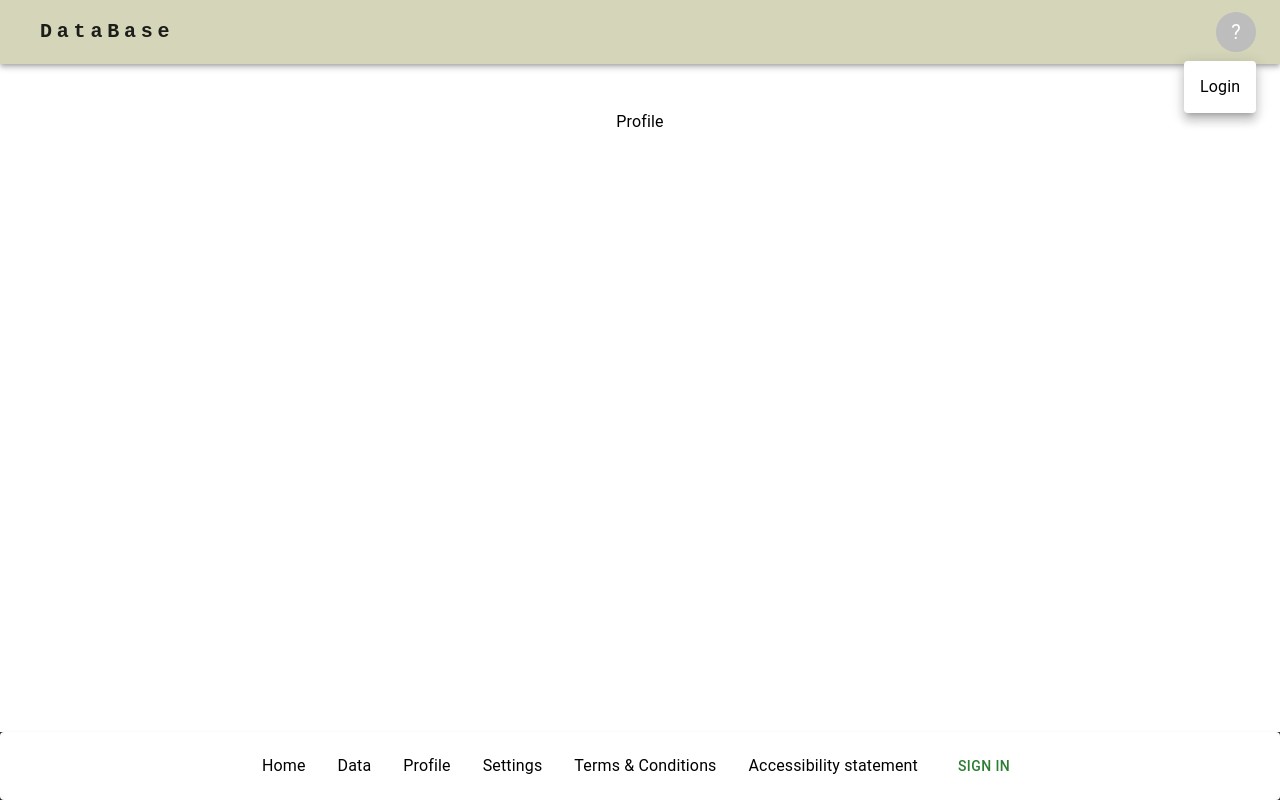
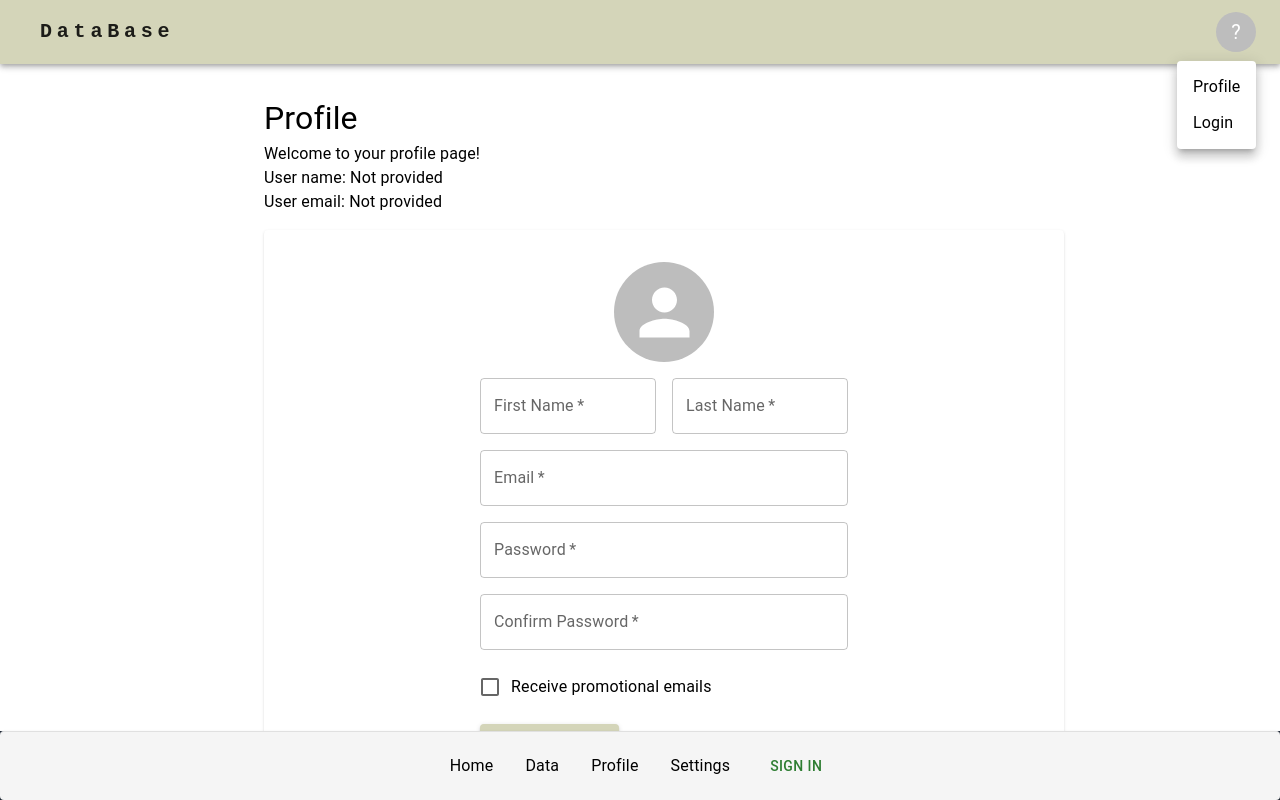
Before and after one commit to LastVoyager/Dashboard-App, a Next.js app: page /dashboard/profile in a window 1280 px wide. Both pictures are taken after a click on the button "Open profile settings". Built offline with nearby package versions, Linux system fonts and the light colour scheme; no server answers; some icons are missing.

Commit message:
Made Profile and Settings pages

```diff
--- a/src/app/dashboard/page.tsx
+++ b/src/app/dashboard/page.tsx
@@ -2,7 +2,7 @@ import React from "react";
 import DataRibbon from "@/components/DashBoard/DataRibbon/DataRibbon";
 import TransactionsPerDay from "@/components/DashBoard/TransactionPerDay/TransactionPerDay";
 import TransactionBottomRow from "@/components/DashBoard/TransactionBottomRaw/TransactionBottomRow";
-import { Box, Grid, Paper } from "@mui/material";
+import { Box } from "@mui/material";
 import scss from "./dashboard.module.scss";
 
 const Dashboard = () => {
--- a/src/app/dashboard/profile/page.tsx
+++ b/src/app/dashboard/profile/page.tsx
@@ -1,10 +1,156 @@
-import React from "react";
+"use client";
 
-function Profile () {
+import React, { useState } from "react";
+import { useSession } from "next-auth/react";
+import {
+  Avatar,
+  Typography,
+  Box,
+  Grid,
+  TextField,
+  Checkbox,
+  FormControlLabel,
+  Button,
+} from "@mui/material";
+import Paper from "@mui/material/Paper";
+
+function Profile() {
+  const { data: session } = useSession();
+  //default values for form`s inputs fields based on session data
+  const names = session?.user?.name ? session.user.name.split(" ") : [];
+  const firstName = names[0];
+  const lastName = names.length > 1 ? names[names.length - 1] : "";
+  const email = session?.user?.email;
+
+  const [formData, setFormData] = useState({
+    firstName: firstName,
+    lastName: lastName,
+    email: email,
+    password: "",
+    confirmPassword: "",
+    receiveEmail: false,
+  });
+
+  const handleFormChange = (e: React.ChangeEvent<HTMLInputElement>) => {
+    const { name, value, checked, type } = e.target;
+    setFormData((prev) => ({
+      ...prev,
+      [name]: type === "checkbox" ? checked : value,
+    }));
+  };
+
+  const handleSubmit = (e: React.FormEvent<HTMLFormElement>) => {
+    e.preventDefault();
+    console.log("Submitted form:", formData);
+  };
+
   return (
-    <div className="p-4 flex  text-center items-center justify-center">
-      <h1>Profile</h1>
-    </div>
+    <>
+      <Box sx={{ maxWidth: 800, margin: "0 auto" }}>
+        <h1 style={{ fontSize: "2rem" }}>Profile</h1>
+        <Box sx={{ mb: 2 }}>
+          <Typography>Welcome to your profile page!</Typography>
+          <Typography>
+            User name: {session?.user?.name || "Not provided"}{" "}
+          </Typography>
+          <Typography>
+            User email: {session?.user?.email || "Not provided"}
+          </Typography>
+        </Box>
+        <Paper sx={{ padding: "2rem 2rem", marginBottom: "2rem" }}>
+          <Grid container justifyContent="center">
+            <Grid size={{ xs: 12, sm: 6, md: 6 }}>
+              <Box display="flex" flexDirection="column" alignItems="center">
+                <Avatar
+                  sx={{ width: 100, height: 100, marginBottom: "1rem" }}
+                  src={session?.user?.image || undefined}
+                />
+              </Box>
+              <form
+                onSubmit={handleSubmit}
+                style={{ maxWidth: 600, margin: "0 auto" }}
+              >
+                <Grid container spacing={2}>
+                  <Grid size={{ xs: 12, sm: 6 }}>
+                    <TextField
+                      required
+                      fullWidth
+                      label="First Name"
+                      name="firstName"
+                      value={formData.firstName}
+                      onChange={handleFormChange}
+                    />
+                  </Grid>
+                  <Grid size={{ xs: 12, sm: 6 }}>
+                    <TextField
+                      required
+                      fullWidth
+                      label="Last Name"
+                      name="lastName"
+                      value={formData.lastName}
+                      onChange={handleFormChange}
+                    />
+                  </Grid>
+                  <Grid size={{ xs: 12 }}>
+                    <TextField
+                      required
+                      fullWidth
+                      label="Email"
+                      name="email"
+                      autoComplete="off"
+                      value={formData.email}
+                      onChange={handleFormChange}
+                    />
+                  </Grid>
+                  <Grid size={{ xs: 12 }}>
+                    <TextField
+                      required
+                      fullWidth
+                      type="password"
+                      label="Password"
+                      name="password"
+                      autoComplete="new-password"
+                      value={formData.password}
+                      onChange={handleFormChange}
+                    />
+                  </Grid>
+                  <Grid size={{ xs: 12 }}>
+                    <TextField
+                      required
+                      fullWidth
+                      type="password"
+                      label="Confirm Password"
+                      name="confirmPassword"
+                      autoComplete="new-password"
+                      value={formData.confirmPassword}
+                      onChange={handleFormChange}
+                    />
+                  </Grid>
+                  <Grid size={{ xs: 12 }}>
+                    <FormControlLabel
+                      control={
+                        <Checkbox
+                          checked={formData.receiveEmail}
+                          name="receiveEmail"
+                          color="primary"
+                          onChange={handleFormChange}
+                        />
+                      }
+                      label="Receive promotional emails"
+                    />
+                  </Grid>
+                  <Grid size={{ xs: 12 }}>
+                    <Button type="submit" variant="contained" color="primary">
+                      Save Changes
+                    </Button>
+                  </Grid>
+                </Grid>
+              </form>
+            </Grid>
+          </Grid>
+        </Paper>
+      </Box>
+    </>
   );
 }
 
--- a/src/app/dashboard/settings/page.tsx
+++ b/src/app/dashboard/settings/page.tsx
@@ -1,10 +1,107 @@
-import React from "react";
-function Settings() {
+"use client";
+import { useState } from "react";
+import {
+  Box,
+  Typography,
+  Grid,
+  FormControl,
+  FormGroup,
+  FormControlLabel,
+  Switch,
+  Button,
+} from "@mui/material";
+
+const Settings = () => {
+  const [showRevenue, setShowRevenue] = useState(true);
+  const [showProfit, setShowProfit] = useState(true);
+  const [showOrders, setShowOrders] = useState(true);
+  const [showCustomers, setShowCustomers] = useState(true);
+
+  const handleShowRevenueChange = (
+    event: React.ChangeEvent<HTMLInputElement>,
+  ) => {
+    setShowRevenue(event.target.checked);
+  };
+  const handleShowProfitChange = (
+    event: React.ChangeEvent<HTMLInputElement>,
+  ) => {
+    setShowProfit(event.target.checked);
+  };
+  const handleShowOrdersChange = (
+    event: React.ChangeEvent<HTMLInputElement>,
+  ) => {
+    setShowOrders(event.target.checked);
+  };
+
+  const handleShowCustomersChange = (
+    event: React.ChangeEvent<HTMLInputElement>,
+  ) => {
+    setShowCustomers(event.target.checked);
+  };
+
+  const handleSubmit = (event: React.FormEvent) => {
+    event.preventDefault();
+    // Some logic here.
+  };
   return (
-    <div className="p-4 flex  text-center items-center justify-center">
+    <>
       <h1>Settings</h1>
-    </div>
+      <Box>
+        <Typography variant="h6">This is the settings page.</Typography>
+        <form onSubmit={handleSubmit}>
+          <Grid container spacing={2}>
+            <Grid size={{ xs: 12 }}>
+              <FormControl component="fieldset">
+                <FormGroup>
+                  <FormControlLabel
+                    control={
+                      <Switch
+                        checked={showRevenue}
+                        onChange={handleShowRevenueChange}
+                      />
+                    }
+                    label="Revenue"
+                  />
+                  <FormControlLabel
+                    control={
+                      <Switch
+                        checked={showProfit}
+                        onChange={handleShowProfitChange}
+                      />
+                    }
+                    label="Profit"
+                  />
+                  <FormControlLabel
+                    control={
+                      <Switch
+                        checked={showOrders}
+                        onChange={handleShowOrdersChange}
+                      />
+                    }
+                    label="Orders"
+                  />
+                  <FormControlLabel
+                    control={
+                      <Switch
+                        checked={showCustomers}
+                        onChange={handleShowCustomersChange}
+                      />
+                    }
+                    label="Customers"
+                  />
+                </FormGroup>
+              </FormControl>
+            </Grid>
+            <Grid size={{ xs: 12 }}>
+              <Button type="submit" variant="contained" color="primary">
+                Save
+              </Button>
+            </Grid>
+          </Grid>
+        </form>
+      </Box>
+    </>
   );
-}
+};
 
 export default Settings;
--- a/src/app/layout.module.scss
+++ b/src/app/layout.module.scss
@@ -20,6 +20,8 @@
   grid-area: main;
   overflow: auto;
   position: relative;
+  padding: 0px 60px;
+  margin-left: 48px;
 }
 
 .footer {
--- a/src/app/page.tsx
+++ b/src/app/page.tsx
@@ -29,15 +29,7 @@ function Home() {
   }
 
   return (
-    <div
-      style={{
-        display: "flex",
-        flexDirection: "column",
-        gap: "20px",
-        marginLeft: "48px",
-        padding: " 0px 60px",
-      }}
-    >
+    <>
       {session ? (
         <>
           <Typography
@@ -54,7 +46,7 @@ function Home() {
           Sign in
         </Button>
       )}
-    </div>
+    </>
   );
 }
 
--- a/src/components/DashBoard/DataGridComponent/DataGridWithData.tsx
+++ b/src/components/DashBoard/DataGridComponent/DataGridWithData.tsx
@@ -12,7 +12,7 @@ const DataGridWithData = () => {
   });
 
   return (
-    <div style={{ padding: "1rem 2rem 1rem 4rem" }}>
+    <div>
       <h1>Data</h1>
       <p>Here is an example of a data grid displaying commodity data.</p>
       <div style={{ height: 600, width: "100%", marginTop: "1rem" }}>
--- a/src/components/Header/Header.tsx
+++ b/src/components/Header/Header.tsx
@@ -13,16 +13,15 @@ import Tooltip from "@mui/material/Tooltip";
 import MenuItem from "@mui/material/MenuItem";
 import AdbIcon from "@mui/icons-material/Adb";
 import ThemeToggleButton from "./ThemeToggleButton";
-import { useMediaQuery } from "@mui/material";
+import { useMediaQuery, useTheme } from "@mui/material";
 import { useSession, signIn, signOut } from "next-auth/react";
+import NextLink from "next/link";
 
 function Header() {
-  const [anchorElNav, setAnchorElNav] = React.useState<null | HTMLElement>(
-    null,
-  );
   const [anchorElUser, setAnchorElUser] = React.useState<null | HTMLElement>(
     null,
   );
+  const theme = useTheme();
   const [mounted, setMounted] = React.useState(false);
   const { data: session, status } = useSession();
 
@@ -32,15 +31,8 @@ function Header() {
 
   const TableCheck = useMediaQuery("(min-width:690px)");
 
-  const handleOpenNavMenu = (event: React.MouseEvent<HTMLElement>) => {
-    setAnchorElNav(event.currentTarget);
-  };
   const handleOpenUserMenu = (event: React.MouseEvent<HTMLElement>) => {
     setAnchorElUser(event.currentTarget);
-  };
-
-  const handleCloseNavMenu = () => {
-    setAnchorElNav(null);
   };
 
   const handleCloseUserMenu = () => {
@@ -108,7 +100,7 @@ function Header() {
             {TableCheck && mounted && session && (
               <Typography sx={{ mr: 2 }}>
                 {" "}
-                Signed in as {session.user?.email}
+                Hello {session.user?.email}
               </Typography>
             )}
             {mounted && <ThemeToggleButton />}
@@ -143,6 +135,17 @@ function Header() {
                 open={Boolean(anchorElUser)}
                 onClose={handleCloseUserMenu}
               >
+                <MenuItem>
+                  <NextLink
+                    href={"/dashboard/profile"}
+                    style={{
+                      color: theme.palette.text.primary,
+                      textDecoration: "none",
+                    }}
+                  >
+                    <Typography>Profile</Typography>
+                  </NextLink>
+                </MenuItem>
                 <MenuItem
                   onClick={() => {
                     return session ? signOut() : signIn();
--- a/src/components/footer/Footer.tsx
+++ b/src/components/footer/Footer.tsx
@@ -18,28 +18,35 @@ const Footer = () => {
 
   return (
     <footer className={scss.footer}>
-      <Paper sx={{ width: "100%" }} color={"#262626"}>
+      <Paper
+        sx={{
+          width: "100%",
+          backgroundColor:
+            theme.palette.mode === "dark" ? "#1e1e1e" : "#f5f5f5",
+          borderTop: `1px solid ${theme.palette.mode === "dark" ? "#333" : "#e0e0e0"}`,
+        }}
+      >
         <ul role="menu">
           <li>
-            <FooterLink href="/home">Home</FooterLink>
+            <FooterLink href="/dashboard">Home</FooterLink>
           </li>
           <li>
-            <FooterLink href="/data">Data</FooterLink>
+            <FooterLink href="/dashboard/data">Data</FooterLink>
           </li>
           <li>
-            <FooterLink href="/profile">Profile</FooterLink>
+            <FooterLink href="/dashboard/profile">Profile</FooterLink>
           </li>
           <li>
-            <FooterLink href="/settings">Settings</FooterLink>
+            <FooterLink href="/dashboard/settings">Settings</FooterLink>
           </li>
-          <li>
+          {/* <li>
             <FooterLink href="/termsconditions">Terms & Conditions</FooterLink>
           </li>
           <li>
             <FooterLink href="/accessibilitystatement">
               Accessibility statement
             </FooterLink>
-          </li>
+          </li> */}
           <li>
             <Button
               variant="text"
--- a/src/components/sideMenu/SideMenu.tsx
+++ b/src/components/sideMenu/SideMenu.tsx
@@ -17,6 +17,7 @@ import EqualizerIcon from "@mui/icons-material/Equalizer";
 import Person2Icon from "@mui/icons-material/Person2";
 import SettingsIcon from "@mui/icons-material/Settings";
 import ExitToAppIcon from "@mui/icons-material/ExitToApp";
+import HomeIcon from "@mui/icons-material/Home";
 
 import ListItem from "@mui/material/ListItem";
 import ListItemButton from "@mui/material/ListItemButton";
@@ -53,9 +54,15 @@ const StyledDrawer = styled(MuiDrawer)({
   boxSizing: "border-box",
 });
 
-const menuRouteList = ["analytics", "profile", "settings", ""];
-const menuListTranslations = ["Data", "Profile", "Settings", "Logout"];
-const menuListIcons = [EqualizerIcon, Person2Icon, SettingsIcon, ExitToAppIcon];
+const menuRouteList = ["", "/data", "/profile", "/settings", ""];
+const menuListTranslations = ["Home", "Data", "Profile", "Settings", "Logout"];
+const menuListIcons = [
+  HomeIcon,
+  EqualizerIcon,
+  Person2Icon,
+  SettingsIcon,
+  ExitToAppIcon,
+];
 
 function SideMenu() {
   const theme = useTheme();
```
Also changed, not shown: src/app/dashboard/profile/Profile.module.scss (added, +7 -0 lines), src/app/dashboard/data/page.tsx (renamed from src/app/dashboard/analytics/page.tsx).
